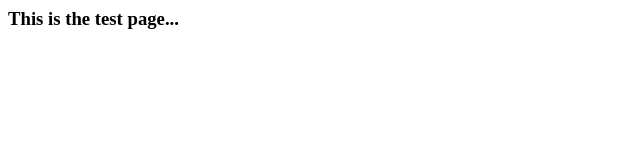
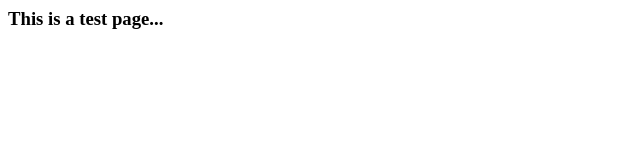
Before and after one commit to najihua/test, a plain HTML site: page index.html in a window 1280 px wide. Shown: the full height of the page, 0-640 px from the left. Drawn offline with Linux system fonts and the light colour scheme.

Commit message:
Update index.html

```diff
--- a/index.html
+++ b/index.html
@@ -1 +1 @@
-<h3>This is the test page...<h3>
+<h3>This is a test page...<h3>
```
